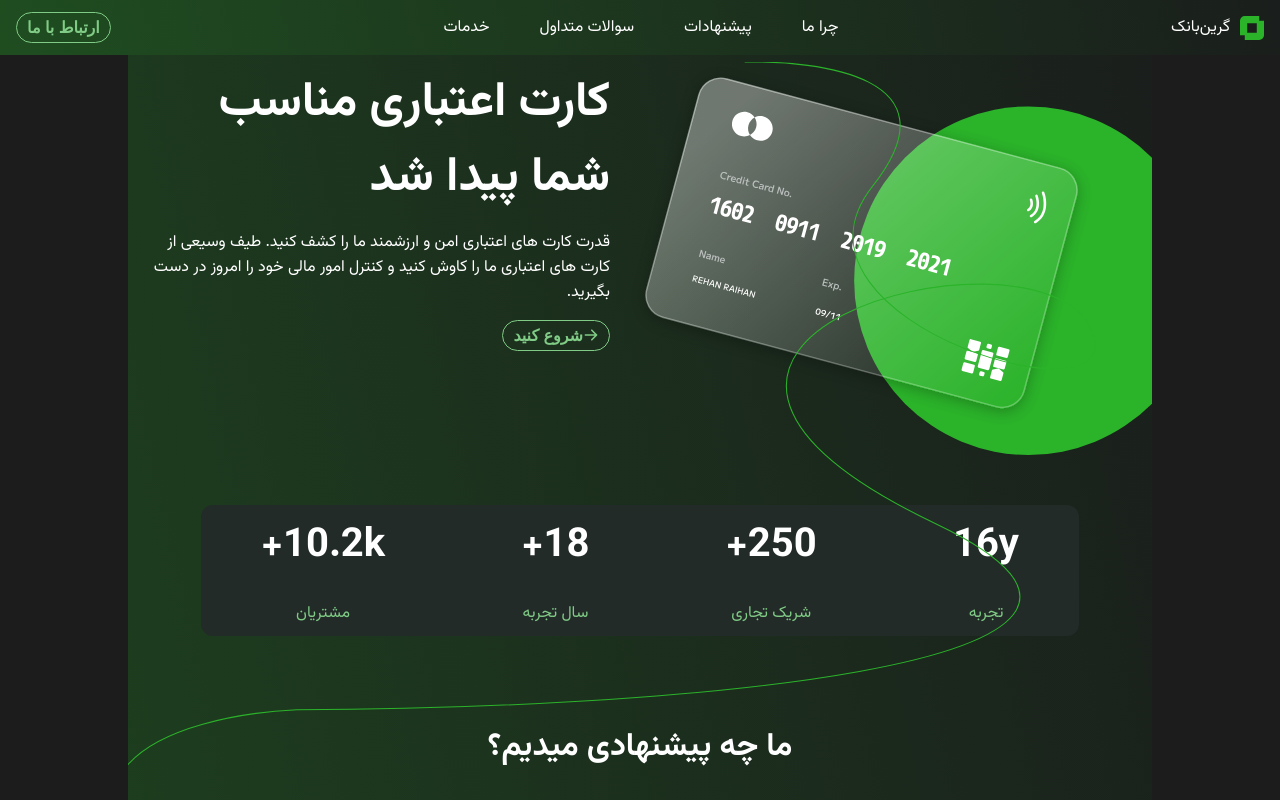
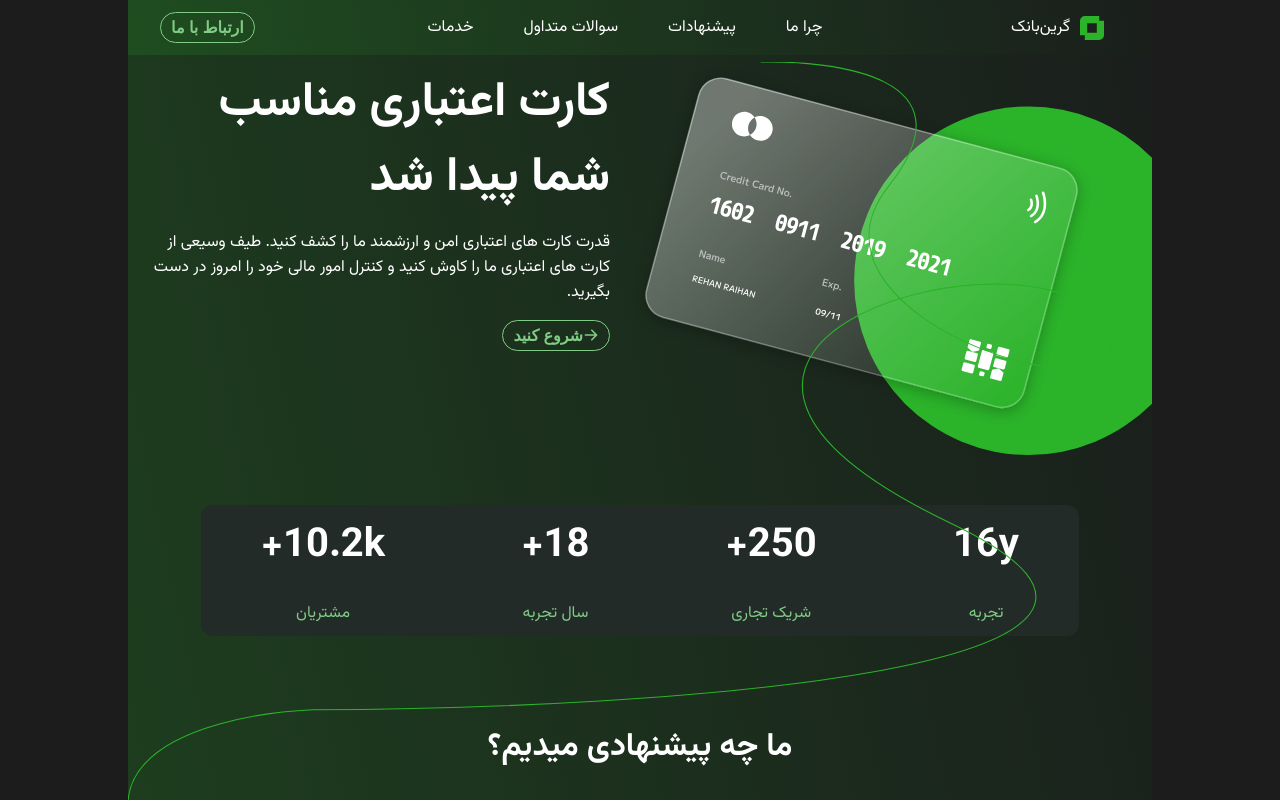
Before and after one commit to masoumehmohebbi/styled-components-credit-card-banking, a React (Vite) app: page / in a window 1280 px wide. Shown: the top 800 px of the page. Built offline with nearby package versions, Linux system fonts and the light colour scheme.

Commit message:
✅ Added styles

```diff
--- a/src/App.jsx
+++ b/src/App.jsx
@@ -13,7 +13,7 @@ function App() {
   return (
     <Container>
       <img className="svg" src="images/dora.svg" alt="dora" />
-      {/* <div className="foo"></div> */}
+      {/* <div className="backimage"></div> */}
       <GlobaloStyle />
       {/* <Navbar /> */}
 
--- a/src/index.css
+++ b/src/index.css
@@ -11,3 +11,16 @@
   transition: all 0.3s ease-out;
   rotate: 0deg;
 }
+.backimage {
+  width: 99%;
+  height: 100%;
+  position: absolute;
+  background: transparent url("/images/dora.svg") repeat scroll 0% 0%;
+
+  position: absolute;
+  background-position: fixed;
+  background-size: cover;
+  overflow: hidden;
+  width: 100%;
+  /* top: 3.9rem; */
+}
--- a/src/styles/globalStyles.js
+++ b/src/styles/globalStyles.js
@@ -84,14 +84,15 @@ const GlobaloStyle = createGlobalStyle`
 export default GlobaloStyle;
 
 export const Container = styled.div`
-  background-color: rgb(var(--color-primary-800));
+  /* background-color: rgb(var(--color-primary-800)); */
   overflow: hidden;
-  margin: auto;
-  max-width: 100%;
+  margin: 0px auto;
+  width: 100%;
   display: flex;
   position: relative;
   flex-direction: column;
-  padding: 0rem 1rem;
+  /* padding: 0rem 1rem; */
+
   background: linear-gradient(
     78deg,
     rgba(31, 77, 32, 1) 0%,
@@ -104,20 +105,19 @@ export const Container = styled.div`
     background-size: cover;
     overflow: hidden;
     width: 100%;
-    background-repeat: repeat;
     top: 3.9rem;
   }
 
   @media (min-width: 768px) {
     max-width: 1024px;
-    padding: 0rem 1rem 1rem 1rem;
+    /* padding: 0rem 1rem 1rem 1rem; */
   }
 `;
 
 export const Wrapper = styled.div`
   display: flex;
   align-items: center;
-  padding: 10px 0px;
+  padding: 10px 1rem;
   flex-wrap: wrap;
   flex-direction: column;
 
@@ -138,7 +138,8 @@ export const Wrapper = styled.div`
   }
   @media (max-width: 768px) {
     display: ${(props) => props.varient === "logo" && "none"};
-    flex-direction: ${(props) => props.varient === "logoFooter" && "row"};
+    flex-direction: ${(props) =>
+      props.varient === (("logoFooter" || "appIcons") && "row")};
 
     ${(props) =>
       props.varient === "secondary" &&
@@ -165,7 +166,7 @@ export const Wrapper = styled.div`
 `;
 export const WrapperProcces = styled.div`
   margin-top: 1rem;
-  padding: 50px 0px;
+  padding: 50px 1rem;
   display: grid;
   grid-template-columns: repeat(2, minmax(0, 1fr));
   gap: 60px;
@@ -187,7 +188,7 @@ export const WrapperProcces = styled.div`
 `;
 export const WrapperFooter = styled.footer`
   color: rgb(var(--color-secondary-0));
-  padding: 50px 0px;
+  padding: 50px 1rem;
   display: grid;
   gap: 60px;
   grid-template-columns: repeat(3, minmax(0, 1fr));
--- a/src/ui/FAQs.jsx
+++ b/src/ui/FAQs.jsx
@@ -3,7 +3,7 @@ import { Heading } from "./Heading";
 
 export default function FAQs() {
   return (
-    <div style={{ padding: "45px 0px" }}>
+    <div style={{ padding: "45px 1rem" }}>
       <Heading as="h4">سوالات متداول</Heading>
       <Accordion />
     </div>
--- a/src/ui/ManageFinance.jsx
+++ b/src/ui/ManageFinance.jsx
@@ -8,14 +8,14 @@ import GooglePlay from "/images/Google_Play.svg";
 const ManageFinance = () => {
   return (
     <WrapperProcces>
-      <img src={EasyManageFinance} alt="" />
+      <img src={EasyManageFinance} alt="Easy Manage Finance" />
       <div>
         <Heading as="h3">راه آسان برای مدیریت امور مالی </Heading>
         <SubHeading as="sm">
           استفاده آسان از برنامه موبایلی که در اندروید و ios پشتیبانی می کند.
         </SubHeading>
 
-        <Wrapper>
+        <Wrapper varient="appIcons">
           <img className="app-icon" src={AppStore} alt="app store" />
           <img className="app-icon" src={GooglePlay} alt="google play" />
         </Wrapper>
--- a/src/ui/Nav.jsx
+++ b/src/ui/Nav.jsx
@@ -5,12 +5,20 @@ import { SubHeading } from "./SubHeading";
 import Logo from "/logo.svg";
 
 const Nav = styled.nav`
+  background: linear-gradient(
+    78deg,
+    rgba(31, 77, 32, 1) 0%,
+    rgba(26, 30, 28, 1) 100%
+  );
+  padding: 0rem 1rem;
   position: fixed;
   top: 0px;
-  right: 0px;
   height: 55px;
   display: flex;
   width: 100%;
+  max-width: 1024px;
+  margin: 0px auto;
+
   @media (max-width: 768px) {
     width: 100%;
     background: linear-gradient(
--- a/src/ui/RightNav.jsx
+++ b/src/ui/RightNav.jsx
@@ -6,32 +6,35 @@ import Logo from "/logo.svg";
 import styled from "styled-components";
 
 const Ul = styled.ul`
-  width: 100%;
-  background: linear-gradient(
+  /* background: linear-gradient(
     78deg,
     rgba(31, 77, 32, 1) 0%,
     rgba(26, 30, 28, 1) 100%
-  );
+  ); */
 
-  right: 0px;
   list-style: none;
   display: flex;
   flex-flow: row nowrap;
   justify-content: space-between;
   align-items: center;
   padding: 10px 1rem;
+  width: 100%;
 
   @media (max-width: 768px) {
     flex-flow: column nowrap;
     background-color: rgb(var(--color-primary-100));
+
+    transform: ${({ open }) => (open ? "translateX(0)" : "translateX(100%)")};
+
     position: fixed;
-    transform: ${({ open }) => (open ? "translateX(0)" : "translateX(100%)")};
-    top: 0;
-    right: 0;
+    top: 0px;
     height: 100vh;
     width: 300px;
     padding-top: 3.5rem;
     transition: transform 0.3s ease-in-out;
+  }
+  @media (min-width: 768px) {
+    padding: 10px 0rem;
   }
 `;
 
```
